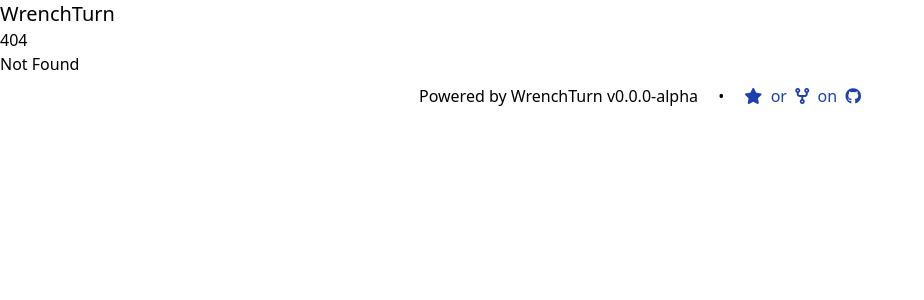
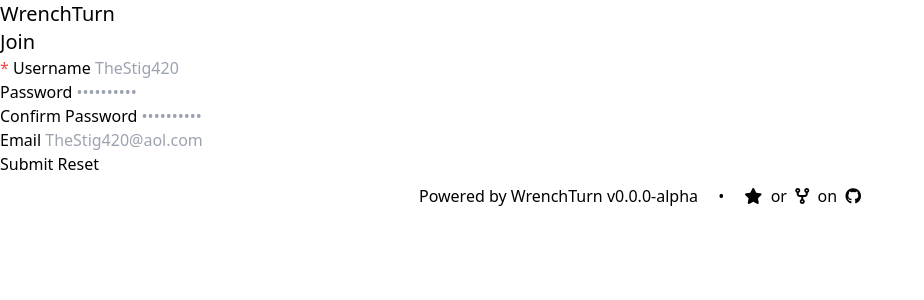
Before and after one commit to okdv/wrench-turn, a SvelteKit app in the folder frontend/: page /join in a window 1280 px wide. Before the commit this address had no page. Shown: the top 300 px of the page, without its empty margins (0-924 px from the left). Built offline with nearby package versions, Linux system fonts and the light colour scheme.

Commit message:
chore: add auth pages to frontend

```diff
--- /dev/null
+++ b/frontend/src/lib/api.ts
@@ -0,0 +1,20 @@
+export const apiRequest = async(endpoint: string, body?: {[key:string]: unknown}, method?: string): Promise<{[key:string]:unknown}> => {
+    try {
+        const res = await fetch(`http://localhost:8080${endpoint}`, {
+            method: method ?? (body ? 'POST' : 'GET'),
+            body: body ? JSON.stringify(body) : undefined,
+            headers: {
+                'Content-Type': 'application/json'
+            }
+        })
+        if (res.ok) {
+            const json = await res.json()
+            return json
+        }
+        const errText = await res.text()
+        throw `${res.status}, ${errText}`
+    } catch (error) {
+        console.error(`API Call Error: ${endpoint} responded with non-200 error: ${error}`)
+        return {}
+    }
+}
--- /dev/null
+++ b/frontend/src/routes/join/+page.svelte
@@ -0,0 +1,50 @@
+<script lang="ts">
+	import { apiRequest } from "$lib/api";
+
+    let newUserForm = {
+        username: null,
+        password: null,
+        confirmPassword: null,
+        email: null,
+    }
+
+    const handleSubmit = async() => {
+        if (newUserForm.username == null || newUserForm.username == "") {
+            alert("Username required")
+            return
+        }
+        if (newUserForm.password !== newUserForm.confirmPassword) {
+            alert("Passwords do not match")
+            return
+        }
+        const newUser = {
+            username: newUserForm.username,
+            password: newUserForm.password,
+            email: newUserForm.email
+        }
+        const res = await apiRequest('/users/create', newUser)
+        console.log(res)
+    }
+</script>
+<form name="register" id="register" on:submit|preventDefault={handleSubmit}>
+    <h1 class="text-xl text-red-500">Join</h1>
+    <div>
+        <label for="username"><span class="text-red">*&nbsp;</span>Username</label>
+        <input name="username" id="username" placeholder="TheStig420" bind:value={newUserForm.username} />
+    </div>
+    <div>
+        <label for="password">Password</label>
+        <input name="password" id="password" type="password" placeholder="••••••••••" bind:value={newUserForm.password} />
+        <br />
+        <label for="confirm-password">Confirm Password</label>
+        <input name="confirm-password" id="confirm-password" type="password" placeholder="••••••••••" bind:value={newUserForm.confirmPassword} />
+    </div>
+    <div>
+        <label for="email">Email</label>
+        <input name="email" id="email" placeholder="TheStig420@aol.com" bind:value={newUserForm.email} />
+    </div>
+    <div>
+        <button type="submit">Submit</button>
+        <button type="reset">Reset</button>
+    </div>
+</form>
--- /dev/null
+++ b/frontend/src/routes/login/+page.svelte
@@ -0,0 +1,32 @@
+<script lang="ts">
+    import { apiRequest } from '$lib/api'
+
+    const credentials = {
+        username: null,
+        password: null
+    }
+
+    const handleSubmit = async() => {
+        if (credentials.username === null || credentials.username === "") {
+            alert("Username required")
+            return
+        }
+        const res = await apiRequest('/auth', credentials)
+        console.log(res)
+    }
+</script>
+<form name="login" id="login" on:submit|preventDefault={handleSubmit}>
+    <h1 class="text-xl">Login</h1>
+    <div>
+        <label for="username">Username</label>
+        <input name="username" id="username" placeholder="TheStig420" bind:value={credentials.username} />
+    </div>
+    <div>
+        <label for="password">Password</label>
+        <input name="password" id="password" type="password" placeholder="••••••••••" bind:value={credentials.password} />
+    </div>
+    <div>
+        <button type="submit">Submit</button>
+        <button type="reset">Reset</button>
+    </div>
+</form>
--- a/frontend/tailwind.config.js
+++ b/frontend/tailwind.config.js
@@ -2,6 +2,9 @@
 export default {
   content: ['./src/**/*.{html,js,svelte,ts}'],
   theme: {
+    textColor: {
+      red: "#ef4444"
+    },
     extend: {},
   },
   plugins: [],
```
